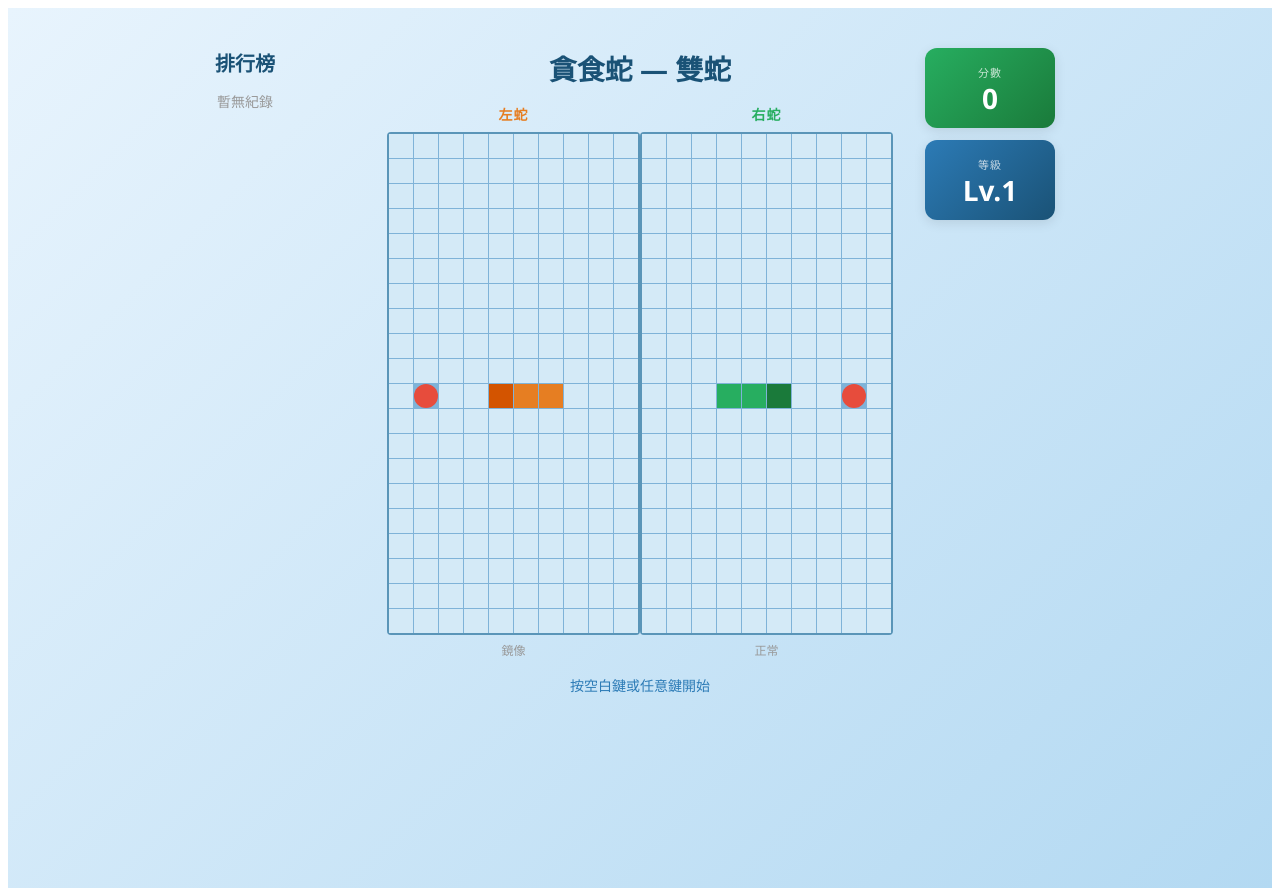
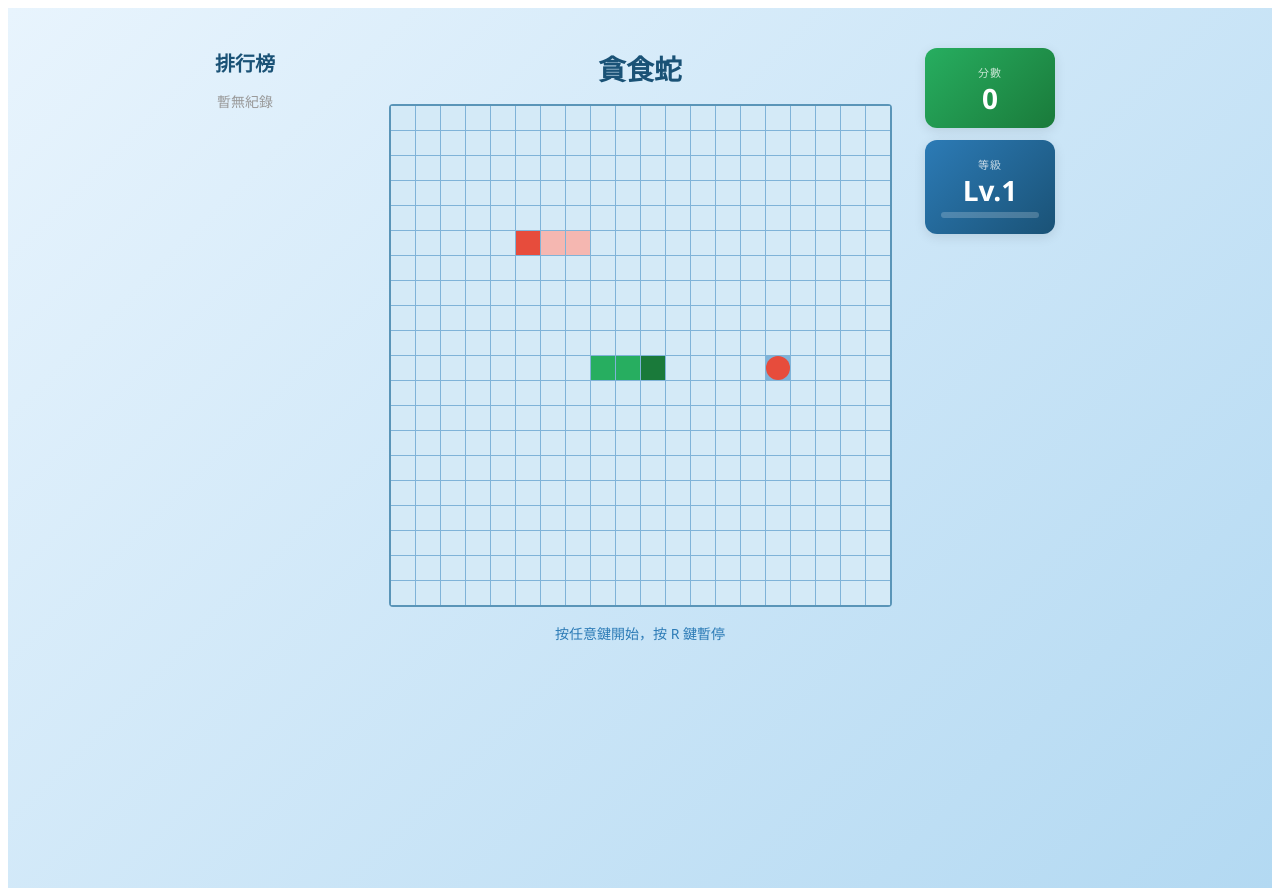
Before and after one commit to Liuyuweiyyyy/114-frontend-Snake-game, a Vue app: page / in a window 1280 px wide. Built offline with nearby package versions, Linux system fonts and the light colour scheme; the HTML template or start-up script is replaced by a standard one.

Commit message:
Modified to compete with the robotic snake for food.

```diff
--- a/src/components/SnakeGame.vue
+++ b/src/components/SnakeGame.vue
@@ -1,7 +1,7 @@
 <script setup lang="ts">
 import { ref, type Ref } from 'vue'
 
-const GRID_WIDTH = 10
+const GRID_WIDTH = 20
 const GRID_HEIGHT = 20
 
 interface Position {
@@ -11,24 +11,35 @@ interface Position {
 
 type Direction = 'UP' | 'DOWN' | 'LEFT' | 'RIGHT'
 type GameStatus = 'idle' | 'playing' | 'paused' | 'gameover'
-type GridType = 'player' | 'ai'
-
-const playerSnake: Ref<Position[]> = ref([
-  { x: 5, y: 10 },
-  { x: 4, y: 10 },
-  { x: 3, y: 10 },
-])
-const aiSnake: Ref<Position[]> = ref([
-  { x: 4, y: 10 },
-  { x: 5, y: 10 },
-  { x: 6, y: 10 },
+const snake: Ref<Position[]> = ref([
+  { x: 10, y: 10 },
+  { x: 9, y: 10 },
+  { x: 8, y: 10 },
 ])
 
-const playerFood: Ref<Position> = ref({ x: 8, y: 10 })
-const aiFood: Ref<Position> = ref({ x: 1, y: 10 })
+const aiSnake: Ref<Position[]> = ref([
+  { x: 5, y: 5 },
+  { x: 6, y: 5 },
+  { x: 7, y: 5 },
+])
 
-const playerDirection: Ref<Direction> = ref('RIGHT')
+const defenderSnake: Ref<Position[]> = ref([])
+const defenderActive = ref(false)
+const defenderCooldown = ref(false)
+let defenderTimer: ReturnType<typeof setInterval> | null = null
+let defenderCooldownTimer: ReturnType<typeof setInterval> | null = null
+let aiStunned = false
+let aiStunTimer: ReturnType<typeof setInterval> | null = null
+
+const food: Ref<Position> = ref({ x: 15, y: 10 })
+
+const direction: Ref<Direction> = ref('RIGHT')
 const aiDirection: Ref<Direction> = ref('LEFT')
+const defenderDirection: Ref<Direction> = ref('RIGHT')
+
+const AI_SPEED_MULTIPLIER = 0.6
+const DEFENDER_COOLDOWN = 5000
+const STUN_DURATION = 2000
 
 const score = ref(0)
 const eatenCount = ref(0)
@@ -38,15 +49,14 @@ const MIN_SPEED = 60
 const SPEED_STEP = 10
 
 function currentSpeed(): number {
-  return Math.max(MIN_SPEED, BASE_SPEED - Math.floor(eatenCount.value / 10) * SPEED_STEP)
+  return Math.max(MIN_SPEED, BASE_SPEED - Math.floor(eatenCount.value / 5) * SPEED_STEP)
 }
 
 const gameStatus: Ref<GameStatus> = ref('idle')
 
 let gameTimer: ReturnType<typeof setInterval> | null = null
+let aiTimer: ReturnType<typeof setInterval> | null = null
 let pendingDirection: Direction | null = null
-let playerFoodEaten = false
-let aiFoodEaten = false
 
 interface LeaderboardEntry {
   name: string
@@ -85,23 +95,30 @@ function clearLeaderboard(): void {
   localStorage.removeItem(STORAGE_KEY)
 }
 
-function getMirrorDirection(dir: Direction): Direction {
-  return ({ UP: 'UP', DOWN: 'DOWN', LEFT: 'RIGHT', RIGHT: 'LEFT' } as Record<Direction, Direction>)[dir]
-}
-
-function getCellType(index: number, grid: GridType): 'snake' | 'head' | 'food' | null {
+function getCellType(index: number): 'snake' | 'head' | 'food' | 'ai-snake' | 'ai-head' | 'defender-snake' | 'defender-head' | null {
   const x = (index - 1) % GRID_WIDTH
   const y = Math.floor((index - 1) / GRID_WIDTH)
 
-  const snake = grid === 'player' ? playerSnake.value : aiSnake.value
-  const food = grid === 'player' ? playerFood.value : aiFood.value
+  const aiHead = aiSnake.value[0]!
+  if (aiHead.x === x && aiHead.y === y) return 'ai-head'
+  for (const seg of aiSnake.value) {
+    if (seg.x === x && seg.y === y) return 'ai-snake'
+  }
 
-  const head = snake[0]!
+  if (defenderActive.value) {
+    const defenderHead = defenderSnake.value[0]!
+    if (defenderHead.x === x && defenderHead.y === y) return 'defender-head'
+    for (const seg of defenderSnake.value) {
+      if (seg.x === x && seg.y === y) return 'defender-snake'
+    }
+  }
+
+  const head = snake.value[0]!
   if (head.x === x && head.y === y) return 'head'
-  for (const seg of snake) {
+  for (const seg of snake.value) {
     if (seg.x === x && seg.y === y) return 'snake'
   }
-  if (food.x === x && food.y === y) return 'food'
+  if (food.value.x === x && food.value.y === y) return 'food'
   return null
 }
 
@@ -128,6 +145,7 @@ function moveSnake(
   snake: Position[],
   food: Position,
   dir: Direction,
+  grow: boolean = true,
 ): { died: boolean; ate: boolean } {
   const head = { ...snake[0]! }
   switch (dir) {
@@ -146,51 +164,79 @@ function moveSnake(
 
   snake.unshift(head)
 
-  if (head.x === food.x && head.y === food.y) {
-    return { died: false, ate: true }
-  } else {
+  const ate = head.x === food.x && head.y === food.y
+  if (!ate || !grow) {
     snake.pop()
-    return { died: false, ate: false }
   }
+  return { died: false, ate }
+}
+
+function getAIDirection(snake: Position[], food: Position): Direction {
+  const head = snake[0]!
+  const dx = food.x - head.x
+  const dy = food.y - head.y
+
+  const candidates: Direction[] = []
+  if (dy < 0) candidates.push('UP')
+  else if (dy > 0) candidates.push('DOWN')
+  if (dx < 0) candidates.push('LEFT')
+  else if (dx > 0) candidates.push('RIGHT')
+
+  if (candidates.length === 0) return 'RIGHT'
+  if (candidates.length === 1) return candidates[0]!
+
+  const opposites: Record<Direction, Direction> = {
+    UP: 'DOWN', DOWN: 'UP', LEFT: 'RIGHT', RIGHT: 'LEFT',
+  }
+
+  for (const dir of candidates) {
+    if (dir === opposites[aiDirection.value]) continue
+
+    let next = { x: head.x, y: head.y }
+    if (dir === 'UP') next.y--
+    if (dir === 'DOWN') next.y++
+    if (dir === 'LEFT') next.x--
+    if (dir === 'RIGHT') next.x++
+
+    next.x = ((next.x % GRID_WIDTH) + GRID_WIDTH) % GRID_WIDTH
+    next.y = ((next.y % GRID_HEIGHT) + GRID_HEIGHT) % GRID_HEIGHT
+
+    const allSnakes = [...snake, ...aiSnake.value]
+    if (!allSnakes.some(seg => seg.x === next.x && seg.y === next.y)) {
+      return dir
+    }
+  }
+
+  return candidates[0]!
 }
 
 function move(): void {
   if (gameStatus.value !== 'playing') return
 
   if (pendingDirection !== null) {
-    playerDirection.value = pendingDirection
+    direction.value = pendingDirection
     pendingDirection = null
   }
 
-  aiDirection.value = getMirrorDirection(playerDirection.value)
-
-  const playerResult = moveSnake(playerSnake.value, playerFood.value, playerDirection.value)
-  if (playerResult.ate) { playerFoodEaten = true; playerFood.value = { x: -1, y: -1 } }
-  if (playerResult.died) {
+  const result = moveSnake(snake.value, food.value, direction.value)
+  if (result.died) {
     gameStatus.value = 'gameover'
     return
   }
 
-  const aiResult = moveSnake(aiSnake.value, aiFood.value, aiDirection.value)
-  if (aiResult.ate) { aiFoodEaten = true; aiFood.value = { x: -1, y: -1 } }
-  if (aiResult.died) {
-    gameStatus.value = 'gameover'
-    return
-  }
-
-  if (playerFoodEaten && aiFoodEaten) {
-    const prevLevel = Math.floor(eatenCount.value / 10)
-    score.value += 40
-    eatenCount.value += 2
-    if (Math.floor(eatenCount.value / 10) > prevLevel && gameTimer !== null) {
+  if (result.ate) {
+    score.value += 20
+    eatenCount.value++
+    const prevLevel = Math.floor((eatenCount.value - 1) / 10)
+    if (Math.floor(eatenCount.value / 5) > prevLevel && gameTimer !== null) {
       clearInterval(gameTimer)
       gameTimer = setInterval(move, currentSpeed())
+      if (aiTimer !== null) {
+        clearInterval(aiTimer)
+        aiTimer = setInterval(moveAISnake, currentSpeed() / AI_SPEED_MULTIPLIER)
       }
-    playerFood.value = generateFood(playerSnake.value)
-    const mirrorX = GRID_WIDTH - 1 - playerFood.value.x
-    aiFood.value = { x: mirrorX, y: Math.floor(Math.random() * GRID_HEIGHT) }
-    playerFoodEaten = false
-    aiFoodEaten = false
+    }
+    food.value = generateFood([...snake.value, ...aiSnake.value])
   }
 }
 
@@ -198,34 +244,138 @@ function changeDirection(newDir: Direction): void {
   const opposites: Record<Direction, Direction> = {
     UP: 'DOWN', DOWN: 'UP', LEFT: 'RIGHT', RIGHT: 'LEFT',
   }
-  if (newDir !== opposites[playerDirection.value]) {
+  if (newDir !== opposites[direction.value]) {
     pendingDirection = newDir
   }
 }
 
+function moveAISnake(): void {
+  if (gameStatus.value !== 'playing') return
+  if (aiStunned) return
+
+  aiDirection.value = getAIDirection(aiSnake.value, food.value)
+  const aiResult = moveSnake(aiSnake.value, food.value, aiDirection.value, false)
+
+  if (aiResult.ate) {
+    score.value = Math.max(0, score.value - 10)
+    food.value = generateFood([...snake.value, ...aiSnake.value])
+  }
+}
+
+function getDefenderTargetDirection(defender: Position[], target: Position[]): Direction {
+  const head = defender[0]!
+  const targetHead = target[0]!
+  const dx = targetHead.x - head.x
+  const dy = targetHead.y - head.y
+
+  const candidates: Direction[] = []
+  if (dy < 0) candidates.push('UP')
+  else if (dy > 0) candidates.push('DOWN')
+  if (dx < 0) candidates.push('LEFT')
+  else if (dx > 0) candidates.push('RIGHT')
+
+  if (candidates.length === 0) return 'RIGHT'
+  if (candidates.length === 1) return candidates[0]!
+
+  const opposites: Record<Direction, Direction> = {
+    UP: 'DOWN', DOWN: 'UP', LEFT: 'RIGHT', RIGHT: 'LEFT',
+  }
+
+  for (const dir of candidates) {
+    if (dir === opposites[defenderDirection.value]) continue
+
+    let next = { x: head.x, y: head.y }
+    if (dir === 'UP') next.y--
+    if (dir === 'DOWN') next.y++
+    if (dir === 'LEFT') next.x--
+    if (dir === 'RIGHT') next.x++
+
+    next.x = ((next.x % GRID_WIDTH) + GRID_WIDTH) % GRID_WIDTH
+    next.y = ((next.y % GRID_HEIGHT) + GRID_HEIGHT) % GRID_HEIGHT
+
+    const allSnakes = [...snake.value, ...aiSnake.value, ...defender]
+    if (!allSnakes.some(seg => seg.x === next.x && seg.y === next.y)) {
+      return dir
+    }
+  }
+
+  return candidates[0]!
+}
+
+function moveDefenderSnake(): void {
+  if (gameStatus.value !== 'playing' || !defenderActive.value) return
+
+  defenderDirection.value = getDefenderTargetDirection(defenderSnake.value, aiSnake.value)
+
+  const result = moveSnake(defenderSnake.value, { x: -1, y: -1 }, defenderDirection.value, false)
+
+  const aiHead = aiSnake.value[0]!
+  const defenderHead = defenderSnake.value[0]!
+  if (defenderHead.x === aiHead.x && defenderHead.y === aiHead.y) {
+    aiStunned = true
+    if (aiStunTimer !== null) clearTimeout(aiStunTimer)
+    aiStunTimer = setTimeout(() => {
+      aiStunned = false
+    }, STUN_DURATION)
+  }
+}
+
+function activateDefender(): void {
+  if (defenderActive.value || defenderCooldown.value || gameStatus.value !== 'playing') return
+
+  const head = snake.value[0]!
+  defenderSnake.value = [
+    { x: head.x + 1, y: head.y },
+  ]
+  defenderDirection.value = 'RIGHT'
+  defenderActive.value = true
+
+  if (defenderTimer !== null) clearInterval(defenderTimer)
+  const defenderSpeed = BASE_SPEED / 1.5
+  defenderTimer = setInterval(moveDefenderSnake, defenderSpeed)
+
+  setTimeout(() => {
+    defenderActive.value = false
+    defenderSnake.value = []
+    if (defenderTimer !== null) {
+      clearInterval(defenderTimer)
+      defenderTimer = null
+    }
+
+    defenderCooldown.value = true
+    if (defenderCooldownTimer !== null) clearTimeout(defenderCooldownTimer)
+    defenderCooldownTimer = setTimeout(() => {
+      defenderCooldown.value = false
+    }, DEFENDER_COOLDOWN)
+  }, 3000)
+}
+
 function gameLoop(): void {
   if (gameTimer !== null) clearInterval(gameTimer)
+  if (aiTimer !== null) clearInterval(aiTimer)
   gameTimer = setInterval(move, currentSpeed())
+  const aiSpeed = currentSpeed() / AI_SPEED_MULTIPLIER
+  aiTimer = setInterval(moveAISnake, aiSpeed)
 }
 
 function startGame(): void {
   if (gameTimer !== null) clearInterval(gameTimer)
-  playerSnake.value = [
-    { x: 5, y: 10 },
-    { x: 4, y: 10 },
-    { x: 3, y: 10 },
+  if (aiTimer !== null) clearInterval(aiTimer)
+  snake.value = [
+    { x: 10, y: 10 },
+    { x: 9, y: 10 },
+    { x: 8, y: 10 },
   ]
   aiSnake.value = [
-    { x: 4, y: 10 },
-    { x: 5, y: 10 },
-    { x: 6, y: 10 },
+    { x: 5, y: 5 },
+    { x: 6, y: 5 },
+    { x: 7, y: 5 },
   ]
-  playerDirection.value = 'RIGHT'
   aiDirection.value = 'LEFT'
+  direction.value = 'RIGHT'
   score.value = 0
   eatenCount.value = 0
-  playerFood.value = generateFood(playerSnake.value)
-  aiFood.value = generateFood(aiSnake.value)
+  food.value = generateFood([...snake.value, ...aiSnake.value])
   gameStatus.value = 'playing'
   gameLoop()
 }
@@ -237,6 +387,10 @@ function togglePause(): void {
       clearInterval(gameTimer)
       gameTimer = null
     }
+    if (aiTimer !== null) {
+      clearInterval(aiTimer)
+      aiTimer = null
+    }
   } else if (gameStatus.value === 'paused') {
     gameStatus.value = 'playing'
     gameLoop()
@@ -247,10 +401,12 @@ function handleKeydown(e: KeyboardEvent): void {
   const isArrow = ['ArrowUp', 'ArrowDown', 'ArrowLeft', 'ArrowRight'].includes(e.key)
 
   if (gameStatus.value === 'gameover') {
+    if (isArrow || e.key === ' ') {
       e.preventDefault()
       saveScore()
       startGame()
       if (isArrow) pendingDirection = ({ ArrowUp: 'UP', ArrowDown: 'DOWN', ArrowLeft: 'LEFT', ArrowRight: 'RIGHT' } as Record<string, Direction>)[e.key] ?? null
+    }
     return
   }
 
@@ -261,9 +417,15 @@ function handleKeydown(e: KeyboardEvent): void {
     return
   }
 
+  if (e.key === 'r' || e.key === 'R') {
+    e.preventDefault()
+    togglePause()
+    return
+  }
+
   if (e.key === ' ') {
     e.preventDefault()
-    togglePause()
+    activateDefender()
     return
   }
 
@@ -314,40 +476,21 @@ onUnmounted(() => window.removeEventListener('keydown', handleKeydown))
 
     <div class="game-area">
       <div class="header">
-        <h1>貪食蛇 — 雙蛇</h1>
+        <h1>貪食蛇</h1>
       </div>
 
-      <div class="grids-container">
-        <div class="grid-wrapper">
-          <div class="grid-label left-label">左蛇</div>
       <div class="grid-container">
         <div
           v-for="i in GRID_WIDTH * GRID_HEIGHT"
           :key="i"
           class="cell"
-              :class="getCellType(i, 'ai')"
+          :class="getCellType(i)"
         ></div>
-          </div>
-          <div class="grid-mode">鏡像</div>
-        </div>
-
-        <div class="grid-wrapper">
-          <div class="grid-label right-label">右蛇</div>
-          <div class="grid-container">
-            <div
-              v-for="i in GRID_WIDTH * GRID_HEIGHT"
-              :key="i"
-              class="cell"
-              :class="getCellType(i, 'player')"
-            ></div>
-          </div>
-          <div class="grid-mode">正常</div>
-        </div>
       </div>
 
       <div class="info">
-        <template v-if="gameStatus === 'idle'">按空白鍵或任意鍵開始</template>
-        <template v-else-if="gameStatus === 'paused'">已暫停，按空白鍵繼續</template>
+        <template v-if="gameStatus === 'idle'">按任意鍵開始，按 R 鍵暫停</template>
+        <template v-else-if="gameStatus === 'paused'">已暫停，按 R 鍵繼續</template>
       </div>
     </div>
 
@@ -358,7 +501,10 @@ onUnmounted(() => window.removeEventListener('keydown', handleKeydown))
       </div>
       <div class="info-card level-card">
         <span class="info-label">等級</span>
-        <span class="info-value">Lv.{{ Math.floor(eatenCount / 10) + 1 }}</span>
+        <span class="info-value">Lv.{{ Math.floor(eatenCount / 5) + 1 }}</span>
+        <div class="progress-bar">
+          <div class="progress-fill" :style="{ width: (eatenCount % 5) * 20 + '%' }"></div>
+        </div>
       </div>
     </div>
 
@@ -375,8 +521,8 @@ onUnmounted(() => window.removeEventListener('keydown', handleKeydown))
         </div>
         <div class="overlay-actions">
           <button class="btn" @click="saveScore">儲存分數</button>
-          <button class="btn btn-secondary" @click="startGame">重新開始</button>
         </div>
+        <p class="restart-hint">按空白鍵或方向鍵重新開始</p>
       </div>
     </div>
   </div>
@@ -410,41 +556,9 @@ onUnmounted(() => window.removeEventListener('keydown', handleKeydown))
   color: #1a5276;
 }
 
-.grids-container {
-  display: flex;
-  gap: 0;
-}
-
-.grid-wrapper {
-  display: flex;
-  flex-direction: column;
-  align-items: center;
-}
-
-.grid-label {
-  font-size: 14px;
-  font-weight: 700;
-  margin-bottom: 8px;
-  letter-spacing: 1px;
-}
-
-.grid-label.left-label {
-  color: #e67e22;
-}
-
-.grid-label.right-label {
-  color: #27ae60;
-}
-
-.grid-mode {
-  margin-top: 6px;
-  font-size: 12px;
-  color: #999;
-}
-
 .grid-container {
   display: grid;
-  grid-template-columns: repeat(10, 24px);
+  grid-template-columns: repeat(20, 24px);
   grid-template-rows: repeat(20, 24px);
   gap: 1px;
   background-color: #7fb3d8;
@@ -458,20 +572,28 @@ onUnmounted(() => window.removeEventListener('keydown', handleKeydown))
   background-color: #d4eaf7;
 }
 
-.grid-wrapper:first-child .cell.snake {
-  background-color: #e67e22;
-}
-
-.grid-wrapper:first-child .cell.head {
-  background-color: #d35400;
-}
-
-.grid-wrapper:last-child .cell.snake {
+.cell.snake {
   background-color: #27ae60;
 }
 
-.grid-wrapper:last-child .cell.head {
+.cell.head {
   background-color: #1a7a3a;
+}
+
+.cell.ai-snake {
+  background-color: #f5b7b1;
+}
+
+.cell.ai-head {
+  background-color: #e74c3c;
+}
+
+.cell.defender-snake {
+  background-color: #a3e4d7;
+}
+
+.cell.defender-head {
+  background-color: #48c9b0;
 }
 
 .cell.food {
@@ -556,6 +678,12 @@ onUnmounted(() => window.removeEventListener('keydown', handleKeydown))
   justify-content: center;
 }
 
+.restart-hint {
+  margin-top: 12px;
+  font-size: 14px;
+  color: #666;
+}
+
 .leaderboard {
   position: absolute;
   left: calc(50% - 505px);
@@ -586,6 +714,22 @@ onUnmounted(() => window.removeEventListener('keydown', handleKeydown))
 
 .info-card.level-card {
   background: linear-gradient(135deg, #2c7bb6, #1a5276);
+}
+
+.progress-bar {
+  width: 100%;
+  height: 6px;
+  background-color: rgba(255, 255, 255, 0.2);
+  border-radius: 3px;
+  margin-top: 8px;
+  overflow: hidden;
+}
+
+.progress-fill {
+  height: 100%;
+  background-color: #f39c12;
+  border-radius: 3px;
+  transition: width 0.2s ease;
 }
 
 .info-label {
```
Also changed, not shown: 2 other files (tests, documents, lock files or other folders). Lines whose indentation alone changed are shown as unchanged.
